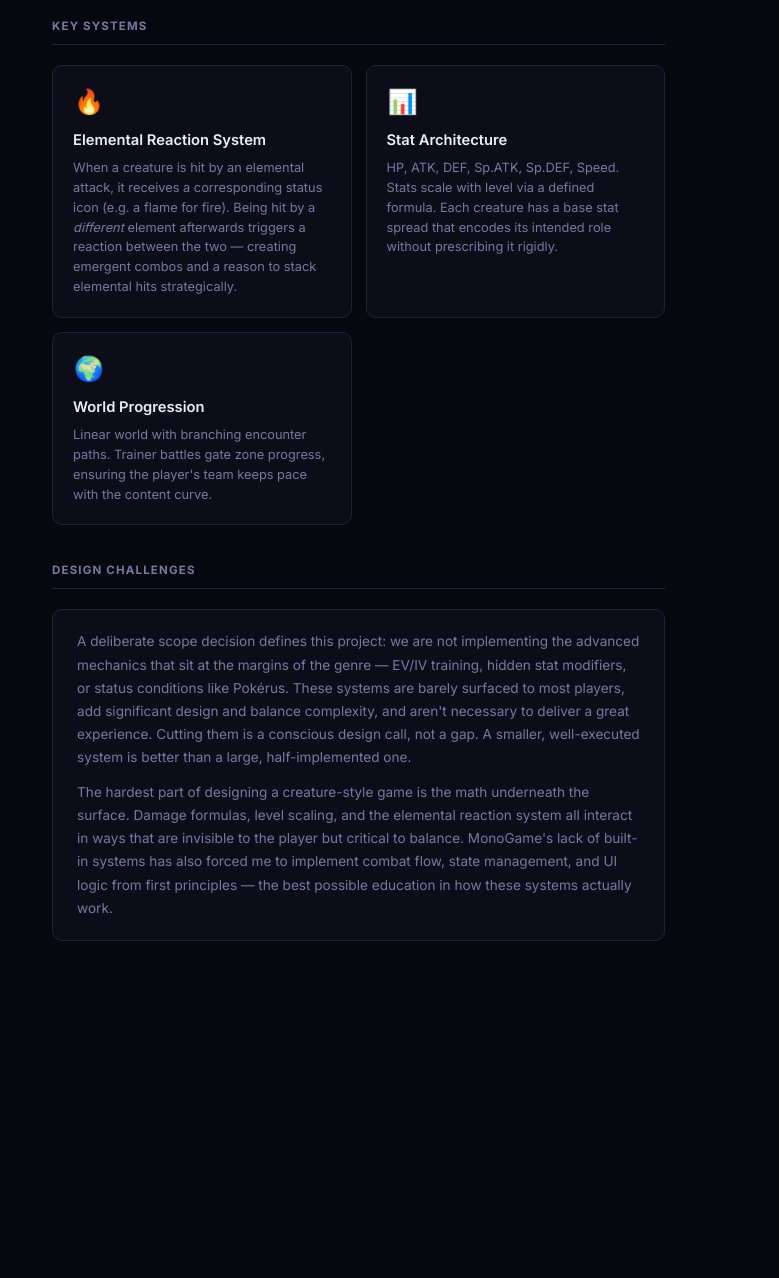
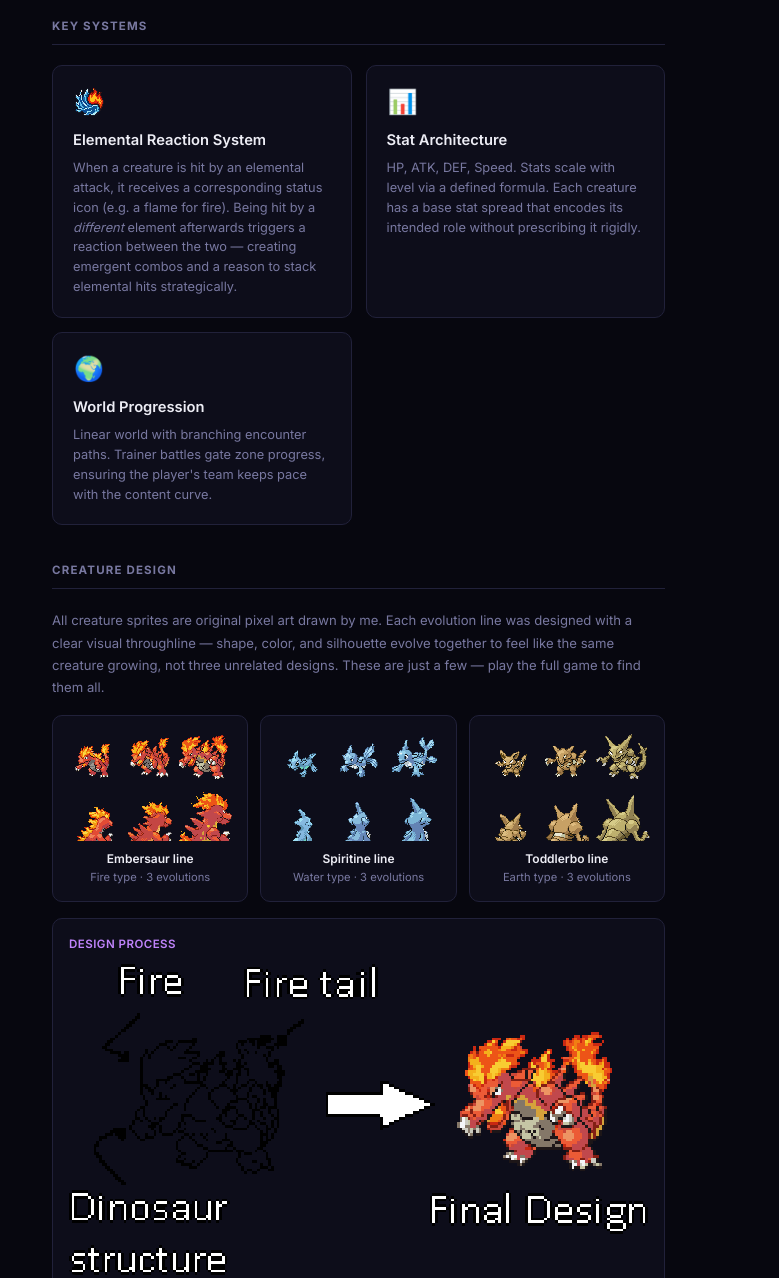
Before and after one commit to Dekeloni2/portfolio-website, a plain HTML site: page index.html in a window 1280 px wide. Shown: the part 10462-11740 px from the top of the page, 501-1280 px from the left. Drawn offline with nearby package versions, Linux system fonts and the light colour scheme; a web font is replaced by a local one.

Commit message:
creature showcase

```diff
--- a/index.html
+++ b/index.html
@@ -1410,20 +1410,45 @@
         <div class="section-line" style="margin-top:36px;">Key Systems</div>
         <div class="mechanics-grid">
           <div class="mechanic-card">
-            <div class="mechanic-icon">🔥</div>
+            <div class="mechanic-icon"><img src="elemental_reaction.png" alt="Elemental Reaction"></div>
             <h3>Elemental Reaction System</h3>
             <p>When a creature is hit by an elemental attack, it receives a corresponding status icon (e.g. a flame for fire). Being hit by a <em>different</em> element afterwards triggers a reaction between the two — creating emergent combos and a reason to stack elemental hits strategically.</p>
           </div>
           <div class="mechanic-card">
             <div class="mechanic-icon">📊</div>
             <h3>Stat Architecture</h3>
-            <p>HP, ATK, DEF, Sp.ATK, Sp.DEF, Speed. Stats scale with level via a defined formula. Each creature has a base stat spread that encodes its intended role without prescribing it rigidly.</p>
+            <p>HP, ATK, DEF, Speed. Stats scale with level via a defined formula. Each creature has a base stat spread that encodes its intended role without prescribing it rigidly.</p>
           </div>
           <div class="mechanic-card">
             <div class="mechanic-icon">🌍</div>
             <h3>World Progression</h3>
             <p>Linear world with branching encounter paths. Trainer battles gate zone progress, ensuring the player's team keeps pace with the content curve.</p>
           </div>
+        </div>
+
+        <div class="section-line" style="margin-top:36px;">Creature Design</div>
+        <p style="font-size:0.82rem; color:var(--muted); line-height:1.7; margin-bottom:16px;">All creature sprites are original pixel art drawn by me. Each evolution line was designed with a clear visual throughline — shape, color, and silhouette evolve together to feel like the same creature growing, not three unrelated designs. These are just a few — play the full game to find them all.</p>
+        <div style="display:grid; grid-template-columns:1fr 1fr 1fr; gap:12px; margin-bottom:16px;">
+          <div style="background:var(--surface); border:1px solid var(--border); border-radius:10px; padding:14px; text-align:center;">
+            <img src="fire_36.png" alt="Embersaur evolution line" style="width:100%; image-rendering:pixelated; image-rendering:crisp-edges; display:block; margin-bottom:8px;"/>
+            <div style="font-size:0.75rem; font-weight:600; color:var(--text);">Embersaur line</div>
+            <div style="font-size:0.70rem; color:var(--muted);">Fire type · 3 evolutions</div>
+          </div>
+          <div style="background:var(--surface); border:1px solid var(--border); border-radius:10px; padding:14px; text-align:center;">
+            <img src="water_37.png" alt="Spiritine evolution line" style="width:100%; image-rendering:pixelated; image-rendering:crisp-edges; display:block; margin-bottom:8px;"/>
+            <div style="font-size:0.75rem; font-weight:600; color:var(--text);">Spiritine line</div>
+            <div style="font-size:0.70rem; color:var(--muted);">Water type · 3 evolutions</div>
+          </div>
+          <div style="background:var(--surface); border:1px solid var(--border); border-radius:10px; padding:14px; text-align:center;">
+            <img src="normal_64.png" alt="Toddlerbo evolution line" style="width:100%; image-rendering:pixelated; image-rendering:crisp-edges; display:block; margin-bottom:8px;"/>
+            <div style="font-size:0.75rem; font-weight:600; color:var(--text);">Toddlerbo line</div>
+            <div style="font-size:0.70rem; color:var(--muted);">Earth type · 3 evolutions</div>
+          </div>
+        </div>
+        <div style="background:var(--surface); border:1px solid var(--border); border-radius:10px; padding:16px;">
+          <div style="font-size:0.72rem; color:var(--accent2); font-weight:600; letter-spacing:0.04em; text-transform:uppercase; margin-bottom:10px;">Design Process</div>
+          <img src="creature_icons.png" alt="Creature design process — sketch to final sprite" style="width:100%; image-rendering:pixelated; image-rendering:crisp-edges; border-radius:6px; display:block;"/>
+          <p style="font-size:0.78rem; color:var(--muted); margin-top:10px; line-height:1.6;">Starting from a structural concept (dinosaur body, fire tail), the design is annotated before committing to pixel art. Each decision — silhouette, type identity, size relative to its evolution — is made deliberately before a single pixel is placed.</p>
         </div>
 
         <div class="section-line" style="margin-top:36px;">Design Challenges</div>
```
Also changed, not shown: creature_icons.png (added), fire_36.png (added), normal_64.png (added), water_37.png (added).
